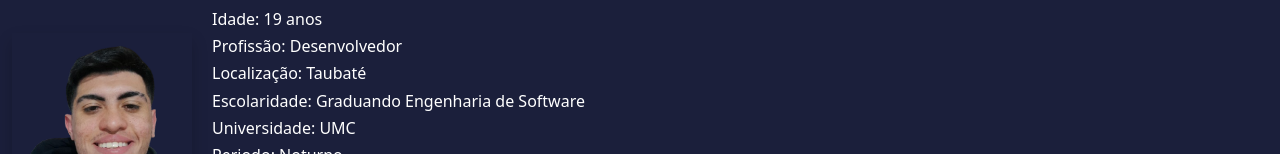
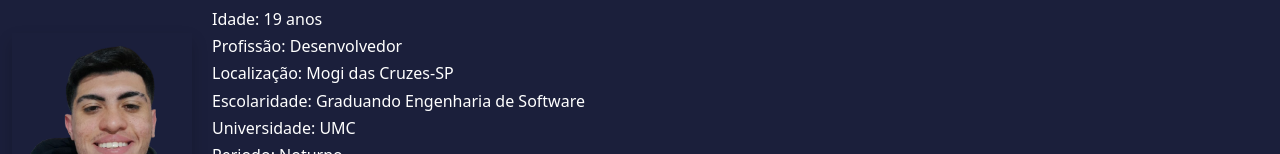
Before and after one commit to samuel1239012/samuel1239012.github.io, an Angular app: page /home in a window 1280 px wide. Shown: the part 455-609 px from the top of the page. Built offline with nearby package versions, Linux system fonts and the light colour scheme.

Commit message:
Update about.component.html
Locale Update

```diff
--- a/src/app/about/about.component.html
+++ b/src/app/about/about.component.html
@@ -9,7 +9,7 @@
       <h6>Nome: Samuel Costa</h6>
       <h6>Idade: 19 anos</h6>
       <h6>Profissão: Desenvolvedor</h6>
-      <h6>Localização: Taubaté</h6>
+      <h6>Localização: Mogi das Cruzes-SP</h6>
       <h6>Escolaridade: Graduando Engenharia de Software</h6>
       <h6>Universidade: UMC</h6>
       <h6>Periodo: Noturno</h6>
```
